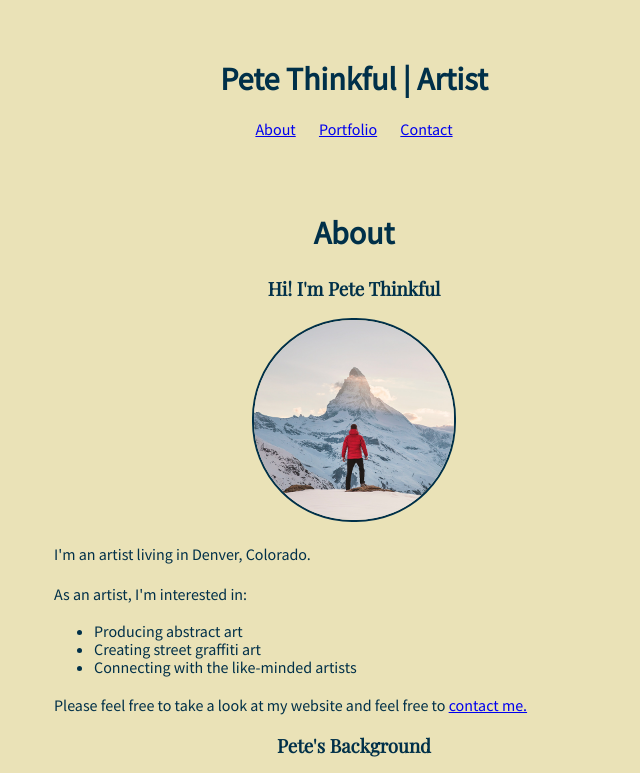
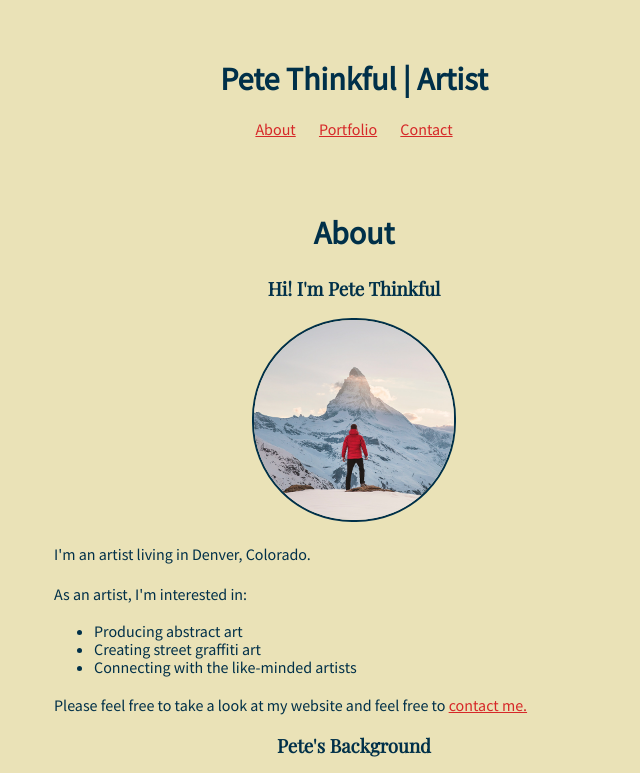
Before and after one commit to ArcCaydean/Portfolio-Page, a plain HTML site: page index.html in a window 1280 px wide. Shown: the top 773 px of the page, without its empty margins (286-926 px from the left). Drawn offline with nearby package versions, Linux system fonts and the light colour scheme.

Commit message:
CSS Fix
Fixed a:link coloring

```diff
--- a/style.css
+++ b/style.css
@@ -65,7 +65,7 @@ hr {
   border: 2px solid;
 }
 
-a:active { color:#d62828; }
+a:link { color:#d62828; }
 a:hover { color:#f77f00; }
 
 footer {
```
